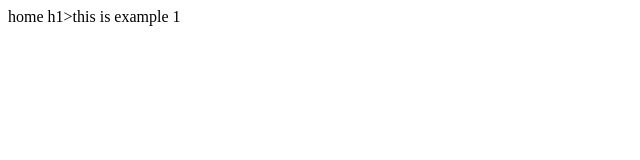
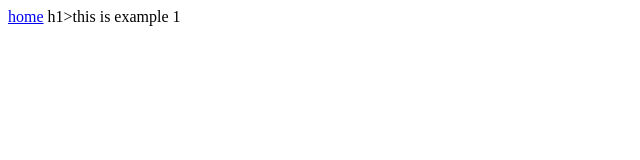
Before and after one commit to 410987034/410987034.github-io, a plain HTML site: page docs/example1.html in a window 1280 px wide. Shown: the full height of the page, 0-640 px from the left. Drawn offline with Linux system fonts and the light colour scheme.

Commit message:
Update example1.html

```diff
--- a/docs/example1.html
+++ b/docs/example1.html
@@ -4,7 +4,7 @@
          <title>example 1</title>
       </head>
 
-      <a herf="https://410987034.github.io/">home</a>
+      <a href="https://410987034.github.io/">home</a>
 
       h1>this is example 1</h1>
 
```
